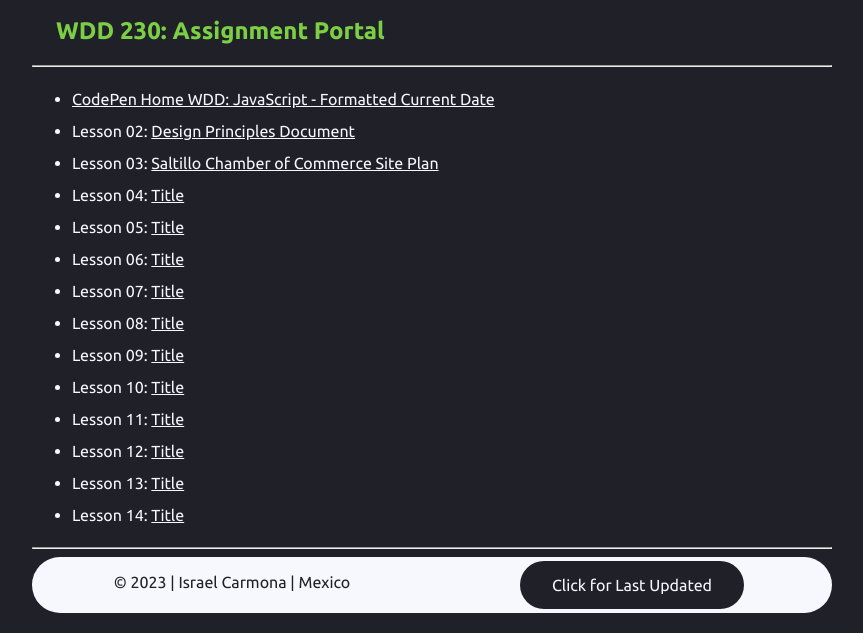
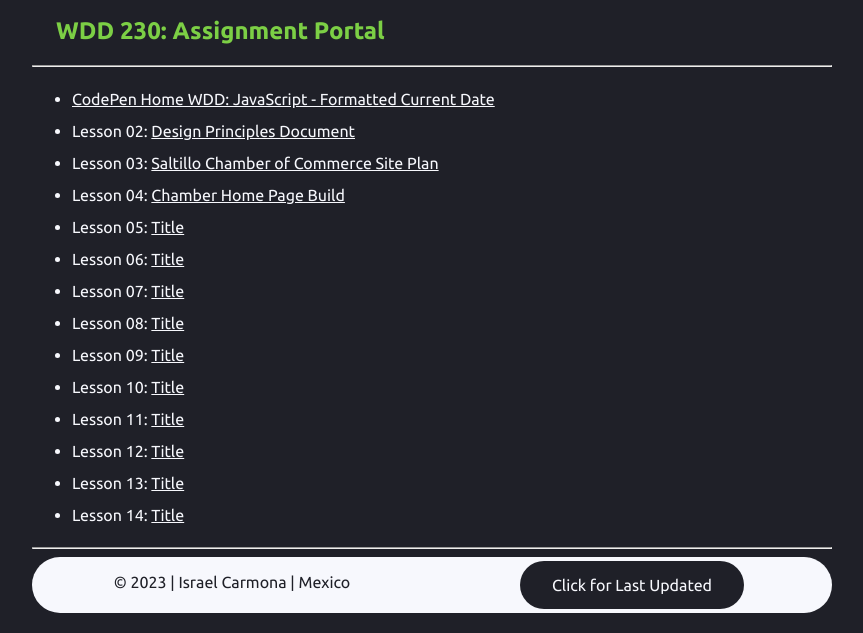
Before and after one commit to jicmette/wdd230, a plain HTML site: page index.html in a window 1280 px wide. Shown: the part 238-871 px from the top of the page, without its empty margins (208-1071 px from the left). Drawn offline with Linux system fonts and the light colour scheme.

Commit message:
Chamber of commerce Link fixed

```diff
--- a/index.html
+++ b/index.html
@@ -31,7 +31,9 @@
         <li>Lesson 03:
           <a href="lesson03/index.html" target="_blank">Saltillo Chamber of Commerce Site Plan</a>
         </li>
-        <li>Lesson 04: <a href="">Title</a></li>
+        <li>Lesson 04:
+          <a href="chamber/index.html">Chamber Home Page Build</a>
+        </li>
         <li>Lesson 05: <a href="">Title</a></li>
         <li>Lesson 06: <a href="">Title</a></li>
         <li>Lesson 07: <a href="">Title</a></li>
```
